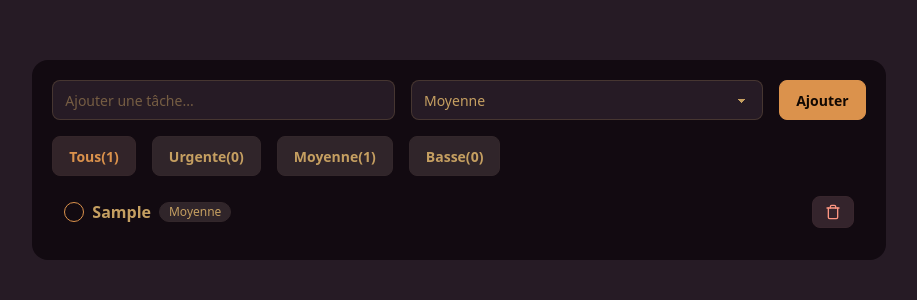
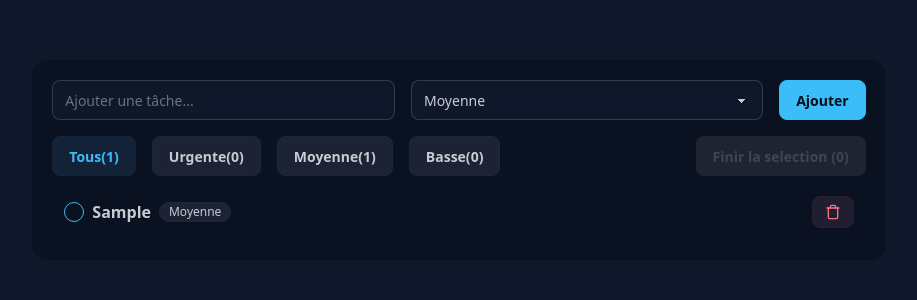
Before and after one commit to Max182xx/Todo-list, a React (Vite) app: page / in a window 1280 px wide. Both pictures are taken after typing "Sample" into the empty fields and a click on the button "Ajouter". Shown: the top 300 px of the page, without its empty margins (181-1098 px from the left). Built offline with nearby package versions, Linux system fonts and the light colour scheme.

Commit message:
Ajout suppression des tâches + marqué comme terminé + chagement thème

```diff
--- a/index.html
+++ b/index.html
@@ -1,10 +1,10 @@
 <!doctype html>
-<html lang="en" data-theme="coffee">
+<html lang="en" data-theme="night">
   <head>
     <meta charset="UTF-8" />
-    <link rel="icon" type="image/svg+xml" href="/vite.svg" />
+    <link rel="" type="" href="" />
     <meta name="viewport" content="width=device-width, initial-scale=1.0" />
-    <title>todo-list</title>
+    <title>Todo-list</title>
   </head>
   <body>
     <div id="root"></div>
--- a/src/App.tsx
+++ b/src/App.tsx
@@ -1,5 +1,6 @@
 import { useEffect, useState } from "react";
 import TodoItem from "./TodoItem";
+import { Construction } from "lucide-react";
 
 type Priority = "Urgente" | "Moyenne" | "Basse";
 type Todo = {
@@ -59,6 +60,49 @@ function App() {
   const lowCount = todos.filter((t) => t.priority === "Basse").length;
   const totalCount = todos.length;
 
+  function deleteTodo(id: number) {
+    const newTodos = todos.filter((todo) => todo.id !== id);
+    setTodos(newTodos);
+  }
+
+  const [selectedTodos, setSelectedTodos] = useState<Set<number>>(new Set());
+
+  // Gère la sélection et la désélection des tâches (todos)
+  function toggleSelectedTodo(id: number) {
+    const newSelected = new Set(selectedTodos);
+
+    // Vérifie si l'id donné est déjà dans le set et inverse sa présence
+    if (newSelected.has(id)) {
+      // Si présent, supprime l'id du set (désélectionne la tâche)
+      newSelected.delete(id);
+    } else {
+      // Si absent, ajoute l'id au set (sélectionne la tâche)
+      newSelected.add(id);
+    }
+
+    // Met à jour l'état global avec le nouveau set de tâches sélectionnées
+    setSelectedTodos(newSelected);
+  }
+
+  // Supprimer toutes les tâches sélectionnées
+  function finishSelected() {
+    // Crée un nouveau tableau contenant uniquement les tâches non sélectionnées
+    const newTodos = todos.filter((todo) => {
+      // Si la tâche est dans selectedTodos, elle est considérée comme sélectionnée
+      if (selectedTodos.has(todo.id)) {
+        return false; // Exclure cette tâche du résultat
+      } else {
+        return true; // Inclure cette tâche dans le résultat
+      }
+    });
+
+    // Met à jour l'état global avec le nouveau tableau de tâches
+    setTodos(newTodos);
+
+    // Vide le set des tâches sélectionnées
+    setSelectedTodos(new Set());
+  }
+
   return (
     <div className=" flex justify-center">
       <div className="w-2/3 flex flex-col gap-4 my-15 bg-base-300 p-5 rounded-2xl">
@@ -87,6 +131,7 @@ function App() {
         </div>
 
         <div className="space-y-2 flex-1 h-fit">
+          <div className="flex items-center justify-between">
             <div className="flex flex-wrap gap-4">
               {/** Bouton pour filtrer les taches */}
               <button
@@ -126,16 +171,38 @@ function App() {
               </button>
             </div>
 
+            <button
+              className="btn btn-primary"
+              onClick={finishSelected}
+              disabled={selectedTodos.size == 0}
+            >
+              Finir la selection ({selectedTodos.size})
+            </button>
+          </div>
+
           {filteredTodos.length > 0 ? (
             <ul className="divide-y divide-primary/20">
               {filteredTodos.map((todo) => (
                 <li key={todo.id}>
-                  <TodoItem todo={todo} />
+                  <TodoItem
+                    todo={todo}
+                    isSelected={selectedTodos.has(todo.id)}
+                    onDelete={() => deleteTodo(todo.id)}
+                    onToggleSelect={toggleSelectedTodo}
+                  />
                 </li>
               ))}
             </ul>
           ) : (
-            <div>test1</div>
+            <div className="flex justify-center items-center flex-col p-5">
+              <div>
+                <Construction
+                  strokeWidth={1}
+                  className="w-40 h-40 text-primary"
+                />
+              </div>
+              <p className="text-sm"> Aucun tâche pour ce filtre </p>
+            </div>
           )}
         </div>
       </div>
--- a/src/TodoItem.tsx
+++ b/src/TodoItem.tsx
@@ -1,5 +1,5 @@
 type Priority = "Urgente" | "Moyenne" | "Basse";
-import { Trash } from 'lucide-react';
+import { Trash } from "lucide-react";
 
 type Todo = {
   id: number;
@@ -9,9 +9,12 @@ type Todo = {
 
 type Props = {
   todo: Todo;
+  onDelete: () => void;
+  isSelected: boolean;
+  onToggleSelect: (id: number) => void;
 };
 
-const TodoItem = ({ todo }: Props) => {
+const TodoItem = ({ todo, onDelete, isSelected, onToggleSelect }: Props) => {
   return (
     <li className="p-3">
       <div className="flex justify-between items-center">
@@ -19,6 +22,8 @@ const TodoItem = ({ todo }: Props) => {
           <input
             type="checkbox"
             className="checkbox checkbox-primary checkbox-sm"
+            checked={isSelected}
+            onChange={() => onToggleSelect(todo.id)}
           />
 
           <span className="text-md font-bold">
@@ -38,8 +43,8 @@ const TodoItem = ({ todo }: Props) => {
             {todo.priority}
           </span>
         </div>
-        <button className='btn btn-sm btn-error btn-soft'>
-            <Trash className='w-4 h-4'/>
+        <button onClick={onDelete} className="btn btn-sm btn-error btn-soft">
+          <Trash className="w-4 h-4" />
         </button>
       </div>
     </li>
--- a/src/index.css
+++ b/src/index.css
@@ -1,5 +1,5 @@
 @import "tailwindcss";
 @plugin "daisyui"{
   themes :
-  coffee
+  night
 };
```
Lines whose indentation alone changed are shown as unchanged.
